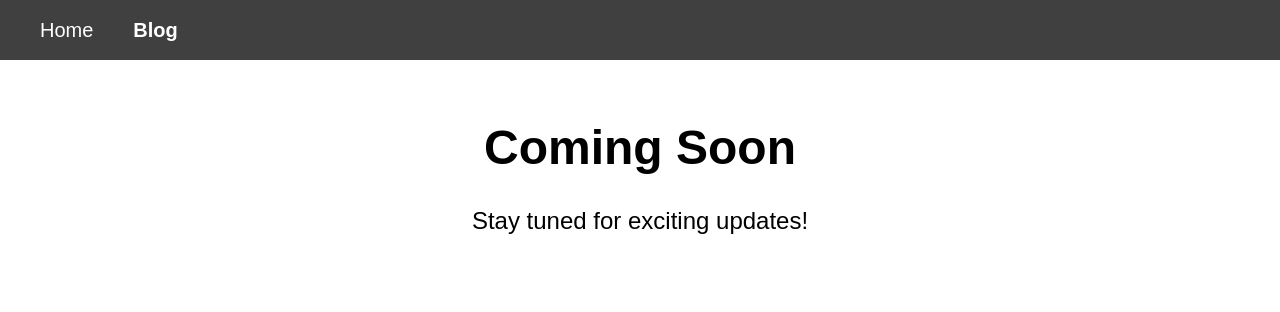
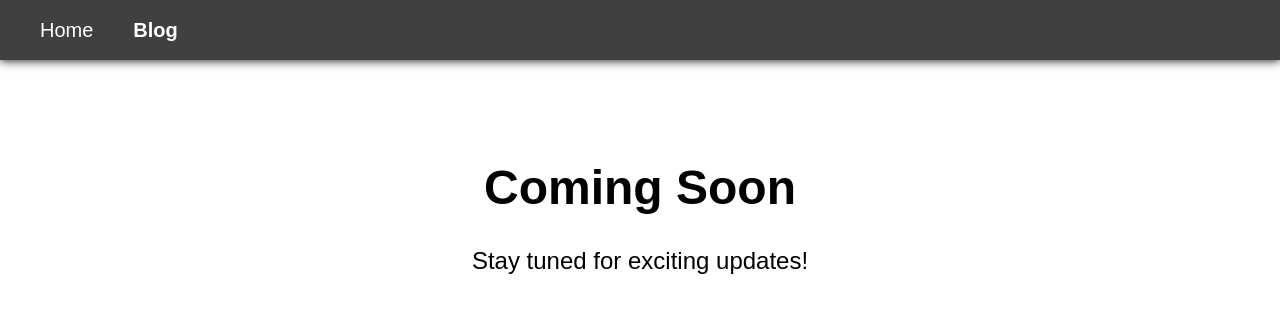
Before and after one commit to ndon01/NextPortfolio, a Next.js app: page /blog in a window 1280 px wide. Shown: the top 312 px of the page. Built offline with nearby package versions, Linux system fonts and the light colour scheme.

Commit message:
Fixed all font, topbar and blog pages for the night...

```diff
--- a/src/app/blog/page.tsx
+++ b/src/app/blog/page.tsx
@@ -17,7 +17,7 @@ export default function LandingPage() {
         }}
       >
 
-        <div style={{ display: "flex", flexDirection: "column", alignItems: "center", justifyContent: "center", flex: 1 }}>
+        <div style={{ display: "flex", flexDirection: "column", alignItems: "center", justifyContent: "center", flex: 1, marginTop: "100px" }}>
           <h1 style={{ fontSize: "3rem", marginBottom: "2rem" }}>Coming Soon</h1>
           <p style={{ fontSize: "1.5rem" }}>Stay tuned for exciting updates!</p>
         </div>
--- a/src/app/components/TopBarComponent.module.css
+++ b/src/app/components/TopBarComponent.module.css
@@ -5,6 +5,9 @@
     justify-content: space-between;
     align-items: center;
     background-color: rgb(64, 64, 64);
+    position: fixed;
+    top: 0;
+    box-shadow: 0px 0px 10px 0px black;
 }
 .NavBarLeftContainer {
     width: 50%;
```
